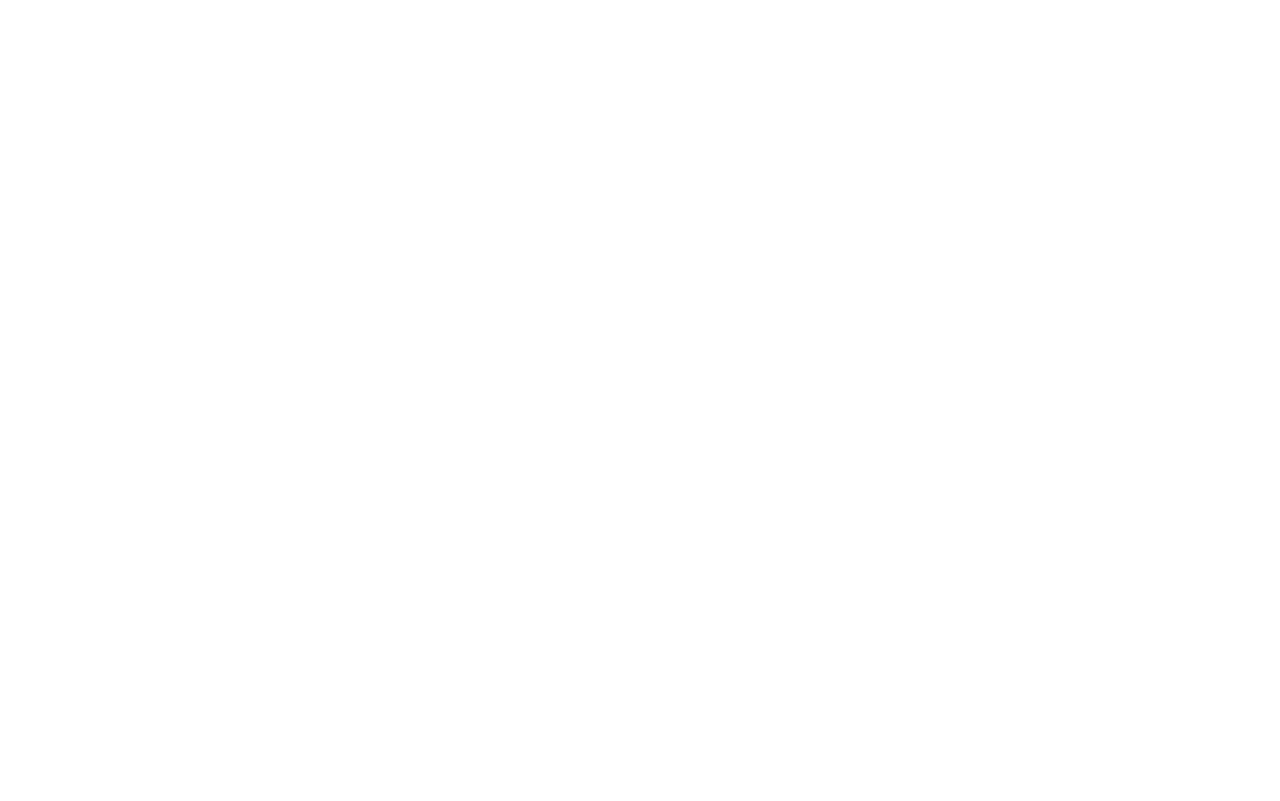
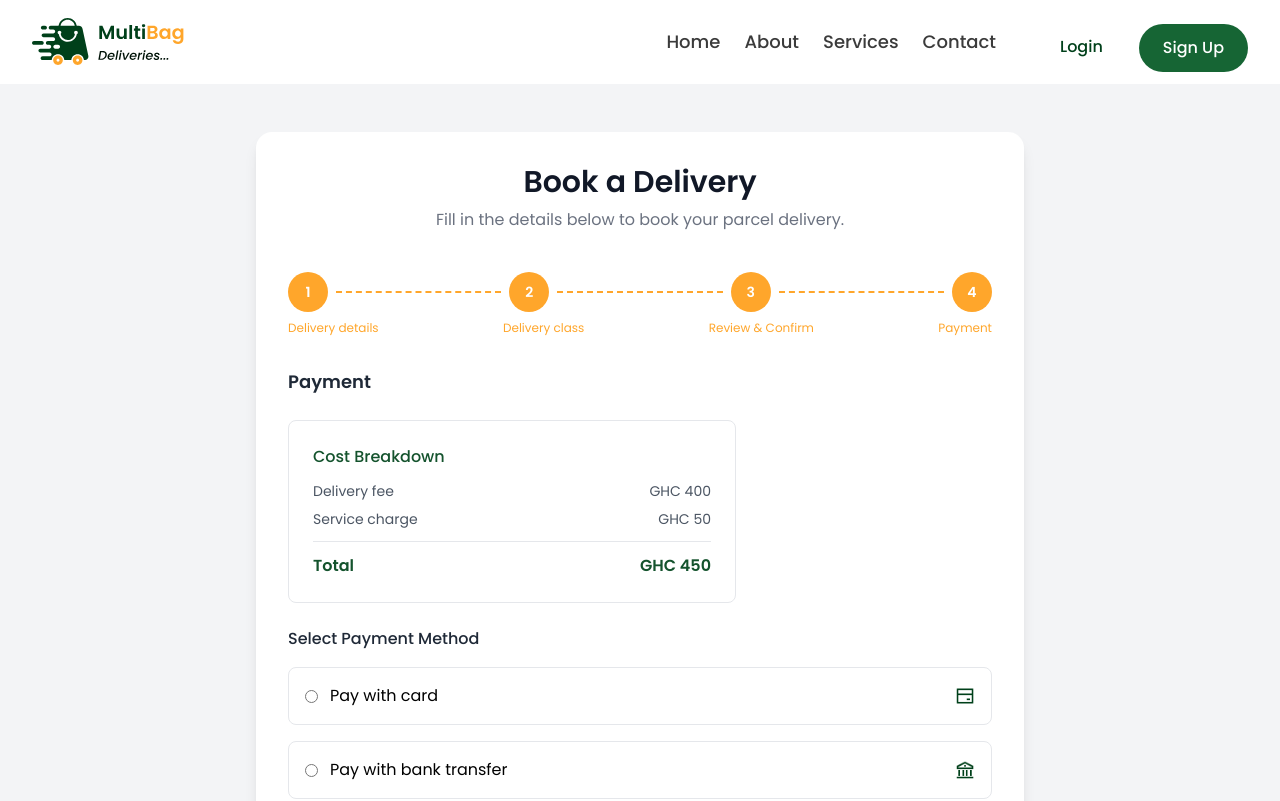
Before and after one commit to SmartApproaches/Multi-Bag-Deliveries, a React (Vite) app: page /book-a-delivery in a window 1280 px wide. Before the commit this address had no page. Shown: the top 801 px of the page. Built offline with nearby package versions, Linux system fonts and the light colour scheme.

Commit message:
upadte the the screens

```diff
--- a/src/App.jsx
+++ b/src/App.jsx
@@ -1,62 +1,35 @@
-import Parcel from "./components/Parcel";
 import React from "react";
-import Testimonials from "./components/Testimonials";
+import { BrowserRouter as Router, Routes, Route } from "react-router-dom";
 
-import Payment from "./components/Payment";
-import PaymentSuccess from "./components/PaymentSuccess";
-import LoginModal from "./components/LoginModal";
-import CreateAccount from "./components/CreateAccount";
-import "./App.css";
-import { BrowserRouter as Router, Routes, Route } from "react-router-dom";
-import Home from "./pages/home";
+import MainLayout from "./layout";
+
+// Pages
 import LandingPage from "./pages/landing";
 import About from "./pages/about";
 import Services from "./pages/services";
 import Contact from "./pages/contact";
-import Signup from "./pages/auth/signup";
+import CreateAccount from "./components/CreateAccount";
 import Login from "./pages/auth/login";
-
-// Global UI / modals
-// import Bookadelivery_step4 from "./components/button/Bookadelivery_step4";
-// import Payment from "./components/Payment";
-// import Parcel from "./components/Parcel";
-// import PaymentSuccess from "./components/PaymentSuccess";
-// import LoginModal from "./components/LoginModal";
-// import CreateAccount from "./components/CreateAccount";
-// import DeliveryOptions from "./components/button/DeliveryOptions";
-// import MakeWorkEasier from "./components/button/MakeWorkEasier";
-// import SendOrReceive from "./components/button/SendOrReceive";
-// import HowItWorks from "./components/button/HowItWorks";
+import Bookadelivery from "./components/button/Bookadelivery_step4";
 
 function App() {
   return (
-    <>
-      <Router>
-        <Routes>
+    <Router>
+      <Routes>
+        {/* Routes WITH header & footer */}
+        <Route element={<MainLayout />}>
           <Route path="/" element={<LandingPage />} />
           <Route path="/about" element={<About />} />
           <Route path="/services" element={<Services />} />
           <Route path="/contact" element={<Contact />} />
-          <Route path="/signup" element={<Signup />} />
+          <Route path="/signup" element={<CreateAccount />} />
           <Route path="/login" element={<Login />} />
-          {/* <Route path="/" element={<Home />} /> */}
-          {/* <Bookadelivery />
+          <Route path="/book-a-delivery" element={<Bookadelivery />} />
+        </Route>
 
-          <Payment />
-          <Parcel />
-
-          <PaymentSuccess />
-          <LoginModal />
-          <DeliveryOptions />
-          <CreateAccount />
-          <MakeWorkEasier />
-          <SendOrReceive />
-
-        <HowItWorks />
-        <Testimonials />*/}
-        </Routes>
-      </Router>
-    </>
+        {/* Routes WITHOUT header & footer */}
+      </Routes>
+    </Router>
   );
 }
 
--- a/src/components/CreateAccount.jsx
+++ b/src/components/CreateAccount.jsx
@@ -1,19 +1,17 @@
 import { useState } from "react";
 
-
 export default function CreateAccount() {
-
   const [form, setForm] = useState({
     fullname: "",
-    email:"",
-    phone:"",
-    password:"",
-    confirmPassword:"",
+    email: "",
+    phone: "",
+    password: "",
+    confirmPassword: "",
   });
 
   const handleChange = (e) => {
     const { name, value } = e.target;
-  setForm(prev => ({ ...prev, [name]: value }));
+    setForm((prev) => ({ ...prev, [name]: value }));
   };
 
   const handleSubmit = (e) => {
@@ -21,15 +19,25 @@
   };
 
   return (
-    <div className="min-h-screen  bg-[#D9E8E0] flex items-center justify-center bg-gray-50 px-7">
+    <>
+      <div className="min-h-screen py-10  bg-[#D9E8E0] flex items-center justify-center bg-gray-50 px-7">
         <div className="w-full max-w-md lg:max-w-xl bg-white rounded-lg shadow-md p-6 sm:p-8 lg:p-12 ">
-        <h1 className="lg:text-4xl font-bold text-gray-900"> Create an Account</h1>
+          <h1 className="lg:text-4xl font-bold text-gray-900">
+            {" "}
+            Create an Account
+          </h1>
 
-        <p className="text-sm text-gray-500 mt-3"> Create a free account to get started with your delivery booking</p>
+          <p className="text-sm text-gray-500 mt-3">
+            {" "}
+            Create a free account to get started with your delivery booking
+          </p>
 
           <form onSubmit={handleSubmit} className="mt-6 space-y-4">
-            <div >
-          <label className=" text-sm font-medium lg:text-base text-gray-700 mb-1"> Full Name</label>
+            <div>
+              <label className=" text-sm font-medium lg:text-base text-gray-700 mb-1">
+                {" "}
+                Full Name
+              </label>
               <input
                 type="text"
                 name="fullname"
@@ -38,11 +46,13 @@
                 onChange={handleChange}
                 className="w-full rounded-md px-4 py-3 text-m border"
               />
-
             </div>
 
             <div>
-          <label className="text-sm font-medium lg:text-base text-gray-700 mb-1"> Email Address</label>
+              <label className="text-sm font-medium lg:text-base text-gray-700 mb-1">
+                {" "}
+                Email Address
+              </label>
               <input
                 type="email"
                 name="email"
@@ -51,13 +61,13 @@
                 onChange={handleChange}
                 className="w-full rounded-md px-4 py-3 text-m border"
               />
-
             </div>
 
-
-
             <div>
-          <label className="text-sm font-medium lg:text-base text-gray-700 mb-1"> Phone Number</label>
+              <label className="text-sm font-medium lg:text-base text-gray-700 mb-1">
+                {" "}
+                Phone Number
+              </label>
               <input
                 type="tel"
                 name="phone"
@@ -66,12 +76,13 @@
                 onChange={handleChange}
                 className="w-full rounded-md px-4 py-3 text-m border"
               />
-
             </div>
 
-
             <div>
-          <label className="text-sm font-medium lg:text-base text-gray-700 mb-1"> Password</label>
+              <label className="text-sm font-medium lg:text-base text-gray-700 mb-1">
+                {" "}
+                Password
+              </label>
               <input
                 type="password"
                 name="password"
@@ -80,11 +91,13 @@
                 onChange={handleChange}
                 className="w-full rounded-md px-4 py-3 text-m border"
               />
-
             </div>
 
             <div>
-          <label className=" text-sm font-medium lg:text-base text-gray-700 mb-1"> Confirm Password</label>
+              <label className=" text-sm font-medium lg:text-base text-gray-700 mb-1">
+                {" "}
+                Confirm Password
+              </label>
               <input
                 type="password"
                 name="confirmPassword"
@@ -93,19 +106,37 @@
                 onChange={handleChange}
                 className="w-full rounded-md px-4 py-3 text-m border"
               />
-
             </div>
           </form>
 
-
-        <button type="submit" className="mt-12 bg-green-900 font-medium py-2 px-5 rounded-full text-white"> Create Account</button>
+          <button
+            type="submit"
+            className="mt-12 bg-green-900 font-medium py-2 px-5 rounded-full text-white"
+          >
+            {" "}
+            Create Account
+          </button>
 
           <p className="text-sm text-gray-800 text-center mt-4">
-            By signing up, you agree to our {" "}
-            <span> <a href="#" className="text-green-900"> Terms of services</a></span>{" "} and{" "}
-            <span> <a href="#" className="text-green-900"> Privacy policy</a></span>
+            By signing up, you agree to our{" "}
+            <span>
+              {" "}
+              <a href="#" className="text-green-900">
+                {" "}
+                Terms of services
+              </a>
+            </span>{" "}
+            and{" "}
+            <span>
+              {" "}
+              <a href="#" className="text-green-900">
+                {" "}
+                Privacy policy
+              </a>
+            </span>
           </p>
         </div>
       </div>
+    </>
   );
-};
+}
--- /dev/null
+++ b/src/layout/index.jsx
@@ -0,0 +1,17 @@
+import Header from "../pages/home/header";
+import Footer from "../components/footer/Footer";
+import { Outlet } from "react-router-dom";
+
+const MainLayout = () => {
+  return (
+    <>
+      <Header />
+      <main className="min-h-screen">
+        <Outlet />
+      </main>
+      <Footer />
+    </>
+  );
+};
+
+export default MainLayout;
--- a/src/pages/landing/index.jsx
+++ b/src/pages/landing/index.jsx
@@ -12,7 +12,6 @@
 const LandingPage = () => {
   return (
     <div>
-      <Header />
       <Home />
       <SendOrReceive />
       <MakeWorkEasier />
@@ -20,7 +19,6 @@
       <HowItWorks />
       <Testimonials />
       <Parcel />
-      <Footer />
     </div>
   );
 };
```
Lines whose indentation alone changed are shown as unchanged.
